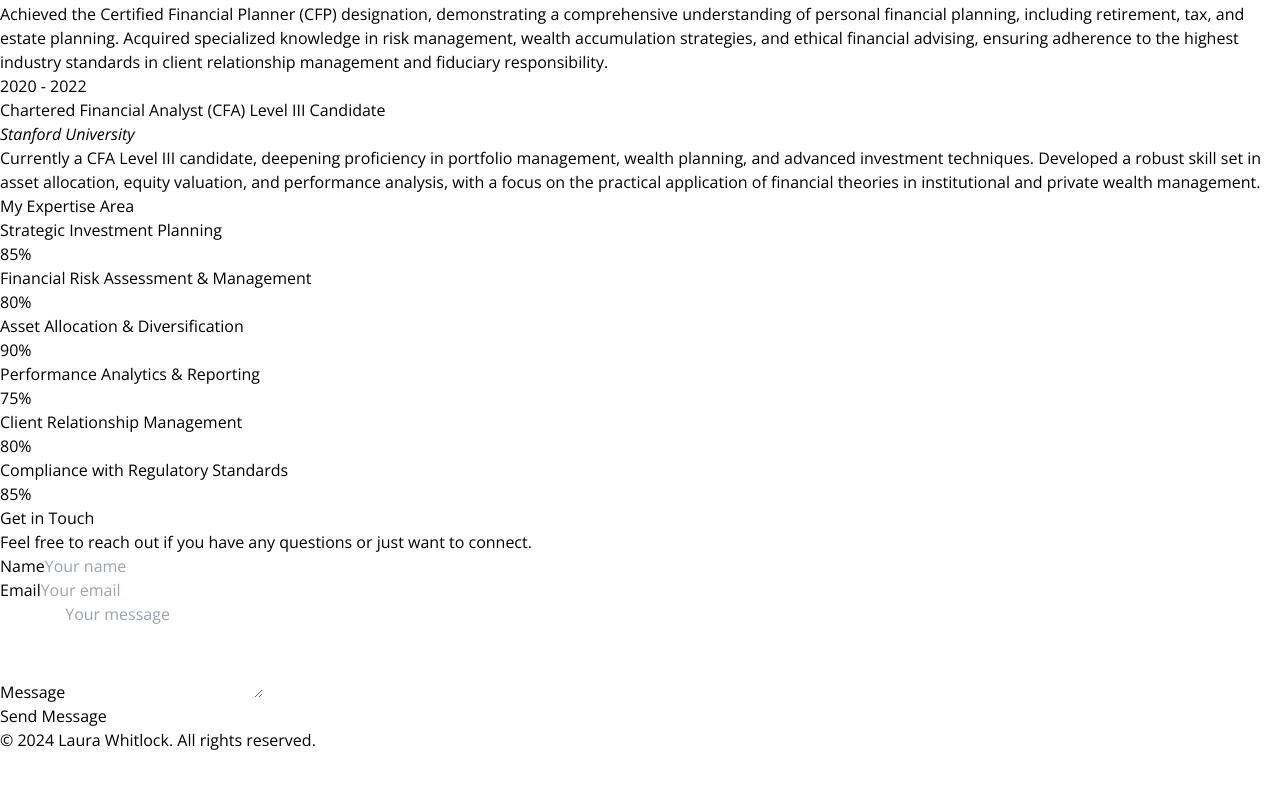
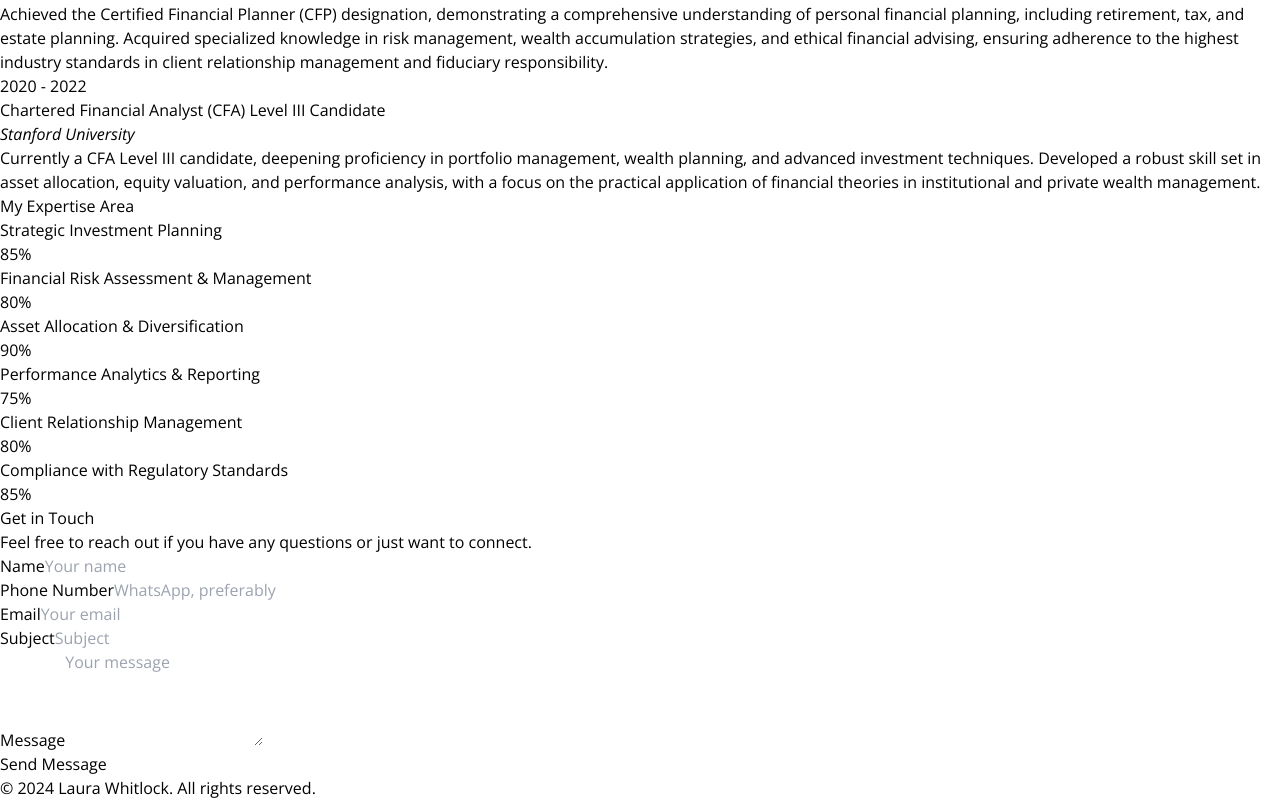
Before and after one commit to odunayo222/Laura, a React (Vite) app: page / in a window 1280 px wide. Shown: the part 3388-4188 px from the top of the page. Before the commit the page ends 4140 px from the top, so only its background shows below. Built offline with nearby package versions, Linux system fonts and the light colour scheme.

Commit message:
worked on emailjs

```diff
--- a/index.html
+++ b/index.html
@@ -7,7 +7,6 @@
     <link rel="preconnect" href="https://fonts.googleapis.com">
     <link rel="preconnect" href="https://fonts.gstatic.com" crossorigin>
     <link href="https://fonts.googleapis.com/css2?family=Open+Sans:ital,wght@0,300..800;1,300..800&display=swap" rel="stylesheet">
-
     <title>Laura Whitlock</title>
   </head>
   <body>
--- a/package.json
+++ b/package.json
@@ -10,6 +10,7 @@
     "preview": "vite preview"
   },
   "dependencies": {
+    "@emailjs/browser": "^4.4.1",
     "@fortawesome/free-solid-svg-icons": "^6.6.0",
     "@fortawesome/react-fontawesome": "^0.2.2",
     "react": "^18.3.1",
--- a/src/components/AboutMe.jsx
+++ b/src/components/AboutMe.jsx
@@ -40,7 +40,7 @@ const AboutMe = () => {
         <h1 className="text-4xl font-bold mb-4 text-gray-900">
           About Me <span className="text-lg font-normal">(she/her)</span>
         </h1>
-        <p className="text-lg text-gray-700 text-justify">
+        <p className="text-lg text-gray-700 md:text-justify">
           Hi, I’m Laura Whitlock, a portfolio manager with over 10 years of experience helping clients achieve their financial goals. My passion for investment management goes beyond numbers—it's about understanding each client’s unique aspirations and crafting tailored solutions that deliver results. Whether it's managing portfolios with assets over $50M or transitioning to sustainable investments, I focus on strategies that not only grow wealth but also provide peace of mind.
         </p>
         <br />
--- a/src/components/Contact.jsx
+++ b/src/components/Contact.jsx
@@ -1,24 +1,40 @@
-import React, { useState } from 'react';
+import React, { useRef } from 'react';
+import emailjs from '@emailjs/browser';
 
 const Contact = () => {
-  const [formData, setFormData] = useState({
-    name: '',
-    email: '',
-    message: ''
-  });
+  // const [formData, setFormData] = useState({
+  //   name: '',
+  //   email: '',
+  //   message: ''
+  // });
 
-  const handleInputChange = (e) => {
-    const { name, value } = e.target;
-    setFormData({
-      ...formData,
-      [name]: value
-    });
-  };
+  // const handleInputChange = (e) => {
+  //   const { name, value } = e.target;
+  //   setFormData({
+  //     ...formData,
+  //     [name]: value
+  //   });
+  // };
 
-  const handleSubmit = (e) => {
+  const form = useRef();
+
+    const sendEmail = (e) => {
       e.preventDefault();
-    // Handle form submission logic (e.g., API call)
-    console.log('Form submitted:', formData);
+
+      emailjs
+        .sendForm('service_6p9tops', 'template_p85tpug', form.current, {
+          publicKey: 'RqX2A1zEq6a7J7GZA',
+        })
+        .then(
+          () => {
+            console.log('SUCCESS!');
+            alert("Your message has been sent");
+            e.target.reset();
+          },
+          (error) => {
+            console.log('FAILED...', error.text);
+          },
+        );
     };
 
   return (
@@ -28,9 +44,11 @@ const Contact = () => {
     <p className="text-center text-white mb-12">
       Feel free to reach out if you have any questions or just want to connect.
     </p>
-        <div className="max-w-lg mx-auto bg-white p-8 shadow-2xl rounded-lg ">
-          <form onSubmit={handleSubmit}>
-            <div className="mb-6">
+    <div className="max-w-lg mx-auto bg-white p-8 shadow-2xl rounded-lg">
+      <form ref={form} onSubmit={sendEmail}>
+        {/* Name and Phone Number side by side */}
+        <div className="mb-6 flex space-x-4">
+          <div className="w-1/2">
             <label htmlFor="name" className="block text-gray-700 font-semibold mb-2">
               Name
             </label>
@@ -38,12 +56,24 @@ const Contact = () => {
               type="text"
               id="name"
               name="name"
-                value={formData.name}
-                onChange={handleInputChange}
               className="w-full px-4 py-2 border border-gray-300 rounded-md focus:outline-none focus:ring-2 focus:ring-gray-500"
               placeholder="Your name"
               required
             />
+          </div>
+          <div className="w-1/2">
+            <label htmlFor="phone" className="block text-gray-700 font-semibold mb-2">
+              Phone Number
+            </label>
+            <input
+              type="tel"
+              id="phone"
+              name="number"
+              className="w-full px-4 py-2 border border-gray-300 rounded-md focus:outline-none focus:ring-2 focus:ring-gray-500"
+              placeholder="WhatsApp, preferably"
+              required
+            />
+          </div>
         </div>
 
         <div className="mb-6">
@@ -54,10 +84,21 @@ const Contact = () => {
             type="email"
             id="email"
             name="email"
-                value={formData.email}
-                onChange={handleInputChange}
             className="w-full px-4 py-2 border border-gray-300 rounded-md focus:outline-none focus:ring-2 focus:ring-gray-500"
             placeholder="Your email"
+            required
+          />
+        </div>
+        <div className="mb-6">
+          <label htmlFor="subject" className="block text-gray-700 font-semibold mb-2">
+            Subject
+          </label>
+          <input
+            type="text"
+            id="subject"
+            name="subject"
+            className="w-full px-4 py-2 border border-gray-300 rounded-md focus:outline-none focus:ring-2 focus:ring-gray-500"
+            placeholder="Subject"
             required
           />
         </div>
@@ -69,8 +110,6 @@ const Contact = () => {
           <textarea
             id="message"
             name="message"
-                value={formData.message}
-                onChange={handleInputChange}
             className="w-full px-4 py-2 border border-gray-300 rounded-md focus:outline-none focus:ring-2 focus:ring-gray-500"
             placeholder="Your message"
             rows="4"
@@ -90,6 +129,7 @@ const Contact = () => {
     </div>
   </div>
 </section>
+
   );
 };
 
--- a/src/components/Education.jsx
+++ b/src/components/Education.jsx
@@ -73,7 +73,7 @@ const Education = () => {
             <p className="text-gray-600 dark:text-gray-300 py-2 font-semibold">
               <i>{edu.institution}</i>
             </p>
-            <p className="text-gray-500 dark:text-gray-400 text-justify">{edu.description}</p>
+            <p className="text-gray-500 dark:text-gray-400 md:text-justify text-pretty">{edu.description}</p>
           </div>
         ))}
       </div>
```
Also changed, not shown: 1 other file (tests, documents, lock files or other folders). Lines whose indentation alone changed are shown as unchanged.
